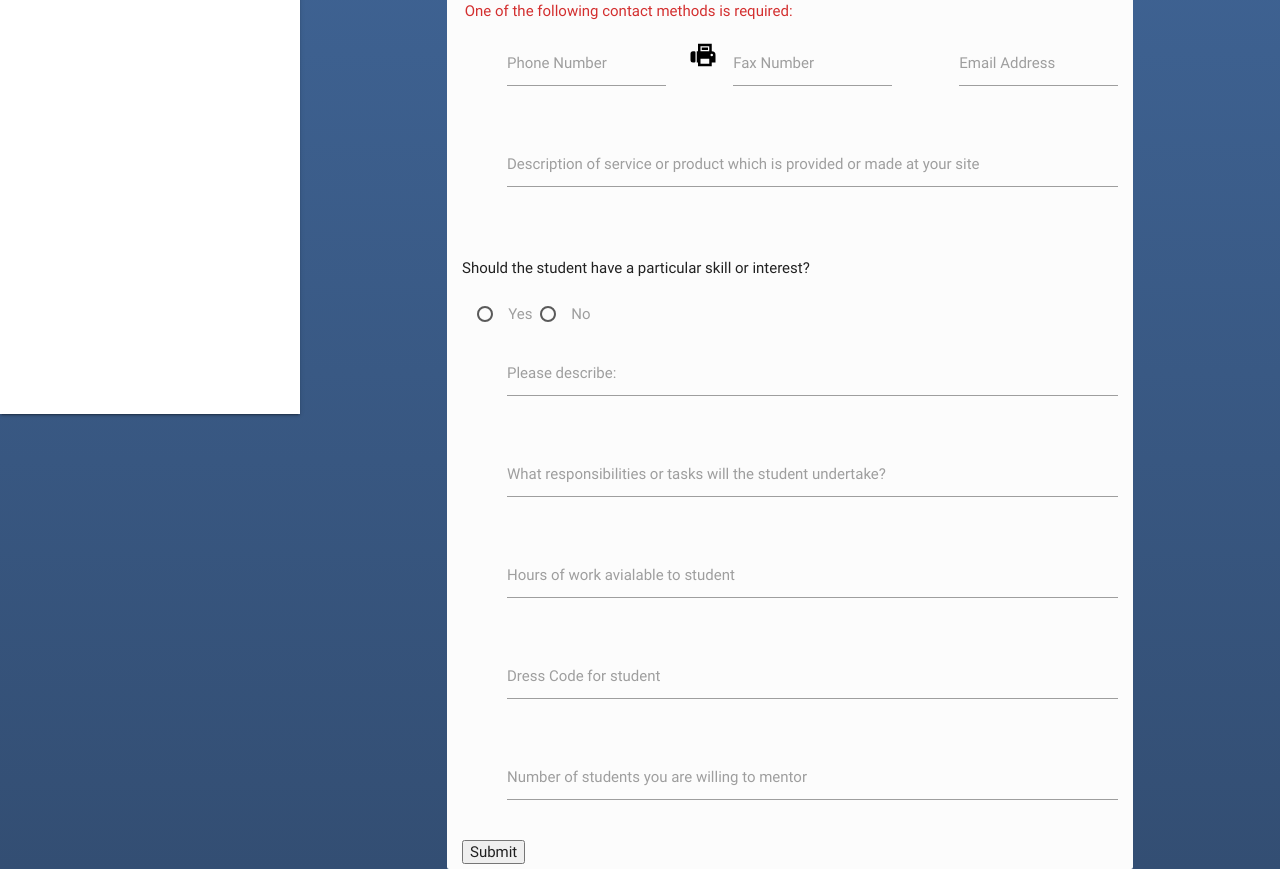
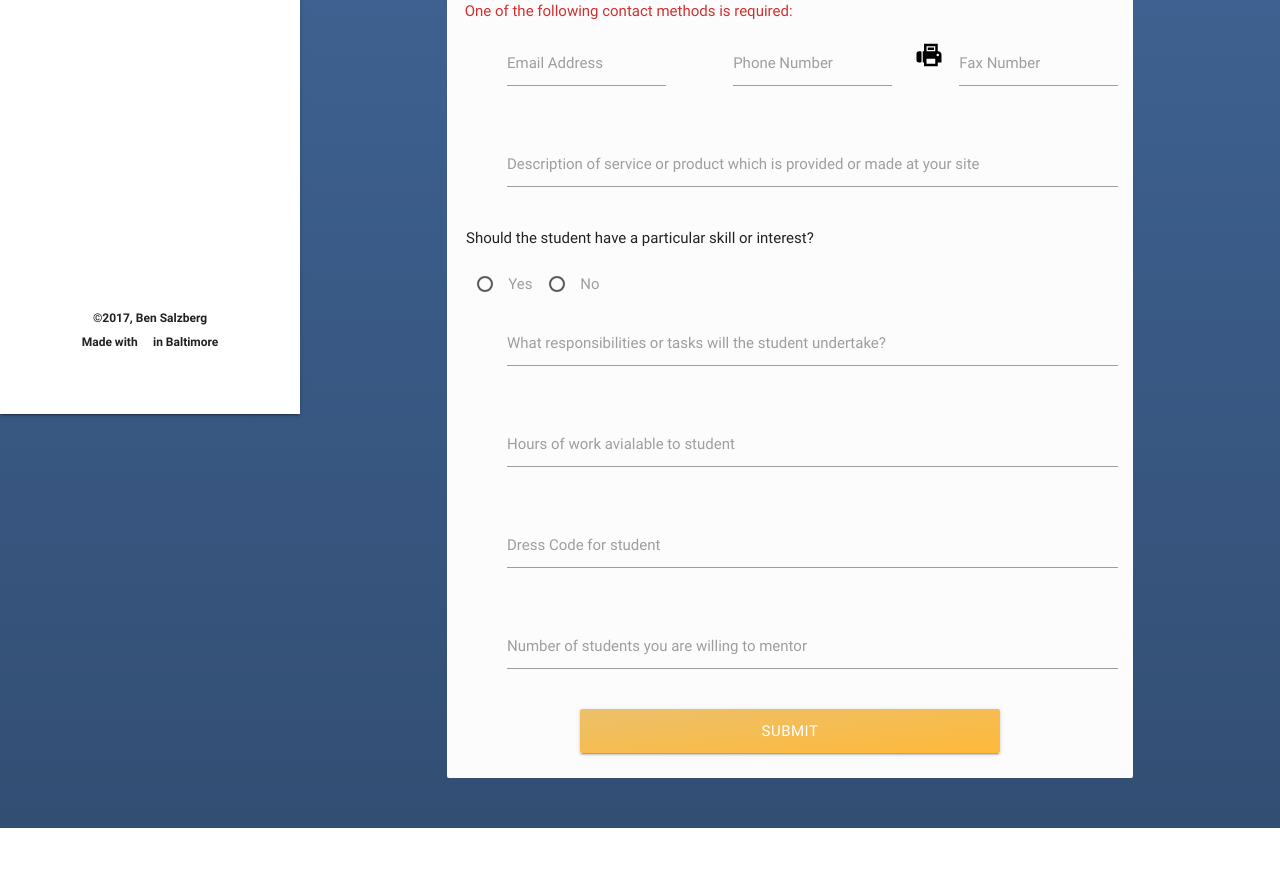
Before and after one commit to BenjaminSalzberg/Internship, a website: page Sullivan_BT_Internships/public/Index.html in a window 1280 px wide. Shown: the part 446-1315 px from the top of the page. After the commit the page ends 1274 px from the top, so only its background shows below. Drawn offline with Linux system fonts and the light colour scheme.

Commit message:
Polish up Homepage

```diff
--- a/Sullivan_BT_Internships/public/CSS/Primary.css
+++ b/Sullivan_BT_Internships/public/CSS/Primary.css
@@ -25,6 +25,17 @@ nav ul.side-nav {
 	margin-bottom: 14px;
 }
 
+#logo-top a {
+	height: initial;
+	line-height: initial;
+	padding: initial;
+	font-size: initial;
+}
+
+#logo-top a:hover, #bottom a:hover {
+	background: none;
+}
+
 #logo-top h5 {
 	margin: 0;
 	/*font-family: 'Times New Roman', serif;*/
@@ -32,8 +43,52 @@ nav ul.side-nav {
 	text-align: center;
 }
 
+#bottom {
+	position: absolute;
+	bottom: 60px;
+	width: 100%;
+}
+
+#bottom p a {
+	display: inline;
+}
+
+#bottom a, #bottom p {
+	margin: 0;
+	padding: 0;
+	width: 100%;
+	text-align: center;
+	font-size: 12px;
+	font-weight: 600;
+	line-height: 24px;
+	height: auto !important;;
+}
+
+#bottom i, #bottom a {
+	color: inherit;
+}
+
+#bottom a, #bottom i {
+	transition: color 0.05s;
+}
+
+#bottom a:hover, #bottom a:hover i {
+	color: #ffb939;
+}
+
+#bottom i {
+	float: initial !important;
+	width: auto !important;
+	line-height: initial !important;
+	margin: 0 !important;
+	font-size: 12px;
+	height: auto;
+}
+
+/* End of Sidebar */
+
 main {
-	margin-top: 50px;
+	margin: 50px auto;
 	padding-left: 300px;
 }
 
@@ -65,7 +120,7 @@ form .row h6 {
 	box-shadow: 0 1px 0 0 #f3c36b !important;
 }
 
-/* The following 2 selectors make the radio buttons the same colour as the labels */
+/* The following 2 rules make the radio buttons the same colour as the labels */
 .input-field input[type="radio"]:checked+label:after, .input-field input[type="radio"].with-gap:checked+label:before, .input-field input[type="radio"].with-gap:checked+label:after {
 	border: 2px solid #f3c36b;
 }
@@ -74,6 +129,36 @@ form .row h6 {
 	background-color: #f3c36b;
 }
 
+#radio {
+	/*margin-left: 25px;*/
+}
+
+/* This moves up the radio buttons, to decrease the large gap between them and the item above them. */
+#radio div, #radio p {
+	margin-top: 0;
+}
+
+#radio p {
+	margin-left: 4px;
+}
+
+#radio label {
+	margin-right: 9px;
+}
+
+/* Initialize with the decribe input hidden */
+#describe {
+	display: none;
+}
+
+button[type='submit'] {
+	height: 44px;
+	width: 61.8%;
+	margin: auto;
+	display: block !important;
+	background: linear-gradient(to bottom right, #ecc06b, #ffb939) !important;
+}
+
 
 @media screen and (max-width: 992px) {
 	main {
--- a/Sullivan_BT_Internships/public/Index.html
+++ b/Sullivan_BT_Internships/public/Index.html
@@ -41,9 +41,14 @@
 			<ul class="side-nav fixed hide-on-med-and-below">
 				<li id="logo-top">
 					<div>
-						<img src="Images/bt_logo_circle.png" alt="Beth Tfiloh Dahan Community School" width="125" height="125">
+						<a href="https://www.bethtfiloh.com/page/school" target="_blank" class="browser-default"><img src="Images/bt_logo_circle.png" alt="Beth Tfiloh Dahan Community School" width="125" height="125"></a>
 					</div>
 					<h5>BT Internships</h5>
+				</li>
+
+				<li id="bottom">
+					<p>&copy;2017, <a href="mailto: besrasal@gmail.com">Ben Salzberg</a></p>
+					<a href="http://madewithloveinbaltimore.org/" target="_blank">Made with <i class="material-icons">&#xE87D;</i> in Baltimore</a>
 				</li>
 			</ul>
 		</header>
@@ -53,6 +58,7 @@
 			<div class="container" id="wrap">
 				<!--<form class="col s12 m10 l9 offset-m1 offset-l1 row">-->
 				<form class="">
+
 					<h4>Please enter the following information:</h4>
 					<h6 class="red-text text-darken-2">* Indicates Required</h6>
 
@@ -91,10 +97,17 @@
 					<div class="row">
 						<h6 class="red-text text-darken-2">One of the following contact methods is required:</h6>
 						<div class="input-field col s12 m6 l4">
+							<i class="material-icons prefix">&#xE0BE;</i>
+							<input class="validate" type="email" name="EMail" id="EMail" value="">
+							<label for="EMail">Email Address</label>
+						</div>
+
+						<div class="input-field col s12 m6 l4">
 							<i class="material-icons prefix">&#xE0B0;</i>
 							<input type="tel" name="PhoneNumber" id="PhoneNumber" value="" >
 							<label for="PhoneNumber">Phone Number</label>
 						</div>
+
 						<div class="input-field col s12 m6 l4">
 							<i class="material-icons prefix">
 								<svg style="width:30px;height:30px" viewBox="0 0 24 24">
@@ -103,11 +116,6 @@
 							</i>
 							<input type="tel" name="FaxNumber" id="FaxNumber" value="">
 							<label for="FaxNumber">Fax Number</label>
-						</div>
-						<div class="input-field col s12 m6 l4">
-							<i class="material-icons prefix">&#xE0BE;</i>
-							<input class="validate" type="email" name="EMail" id="EMail" value="">
-							<label for="EMail">Email Address</label>
 						</div>
 					</div>
 
@@ -119,17 +127,17 @@
 						</div>
 					</div>
 
-					<div class="row">
+					<div class="row" id="radio">
 						<div class="input-field col s12">
 							<p>Should the student have a particular skill or interest?</p>
-							<input class="with-gap" type="radio" name="Skill" id="SkillYes" value="Yes">
+							<input class="with-gap" type="radio" name="Skill" id="SkillYes" value="yes">
 							<label for="SkillYes">Yes</label>
-							<input class="with-gap" type="radio" name="Skill" id="SkillNo" value="No">
+							<input class="with-gap" type="radio" name="Skill" id="SkillNo" value="no">
 							<label for="SkillNo">No</label>
 						</div>
 					</div>
 
-					<div class="row">
+					<div class="row" id="describe">
 						<div class="input-field col s12">
 							<i class="material-icons prefix">&#xE873;</i>
 							<input type="text" name="SkillDescription" id="SkillDescription" rows="3" cols="20" value="">
@@ -148,7 +156,7 @@
 					<div class="row">
 						<div class="input-field col s12">
 							<i class="material-icons prefix">&#xE8B5;</i>
-							<input type="text" name="Hours" id="Hours" min="0" max="255">
+							<input type="text" name="Hours" id="Hours">
 							<label for="Hours">Hours of work avialable to student</label>
 						</div>
 					</div>
@@ -164,13 +172,18 @@
 
 					<div class="row">
 						<div class="input-field col s12">
-							<i class="material-icons prefix">&#xE7EF;</i><!--this is a temporary group of people group on materialize -->
-							<input type="text" name="NumberMentor" id="NumberMentor" min="0" max="255">
+							<i class="material-icons prefix">&#xE7EF;</i>
+							<input type="text" name="NumberMentor" id="NumberMentor">
 							<label for="NumberMentor">Number of students you are willing to mentor</label>
 						</div>
 					</div>
 
-					<input id="Submit" type="submit"></div>
+					<div class="row">
+						<button class="btn waves-effect waves-light center large" type="submit">
+							Submit
+						</button>
+					</div>
+
 				</form>
 			</div>
 		</main>
--- a/Sullivan_BT_Internships/public/JavaScript/script.js
+++ b/Sullivan_BT_Internships/public/JavaScript/script.js
@@ -49,3 +49,14 @@ function validate (json) {
 	}
 	return true;
 };
+
+let open = false;
+$("input[type='radio'][name='Skill']").change(function () {
+	if (this.value == 'yes' && !open) {
+		$("#describe").slideDown();
+		open = true;
+	} else if (this.value == 'no' && open) {
+		$("#describe").slideUp();
+		open = false;
+	}
+});
```
